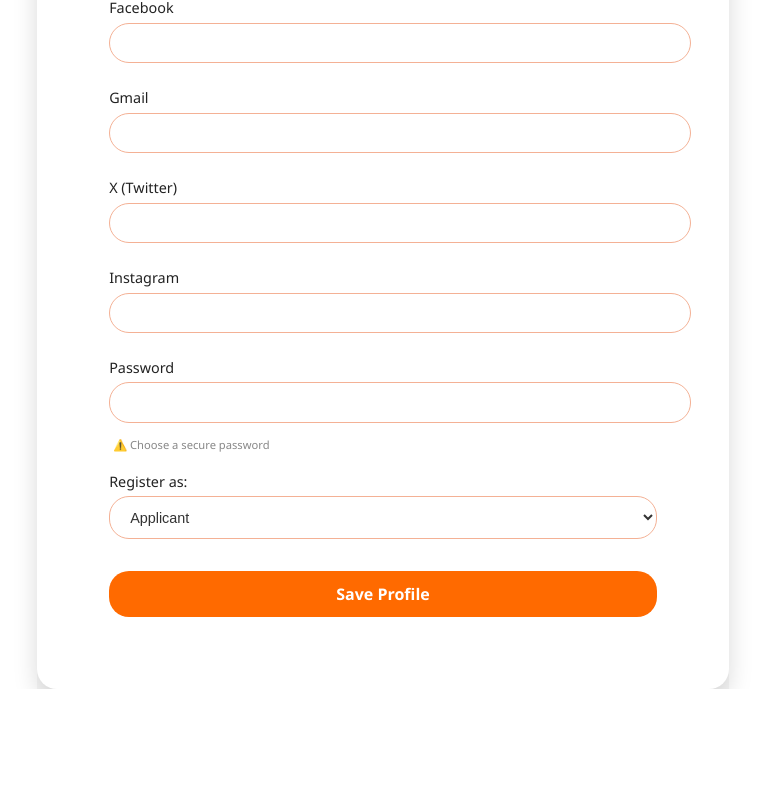
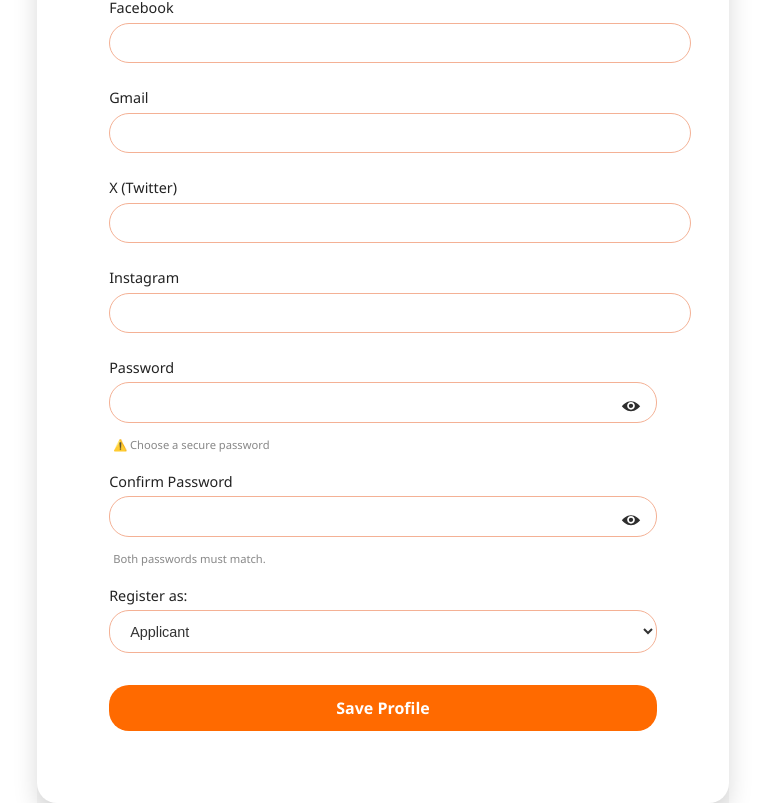
Before and after one commit to VikaRen44/GuildBulletin, a React (Vite) app: page /complete-profile in a window 1280 px wide. Shown: the part 766-1569 px from the top of the page, without its empty margins (257-1022 px from the left). Before the commit the page ends 1455 px from the top, so only its background shows below. Built offline with nearby package versions, Linux system fonts and the light colour scheme; no server answers; the database is empty; sample sign-in values are in the browser's storage.

Commit message:
Final Edits

```diff
--- a/src/Styles/completeProfile.css
+++ b/src/Styles/completeProfile.css
@@ -242,3 +242,61 @@
     margin: 10px 0;
   }
 }
+
+/* Keep the icon fixed in place */
+.password-field {
+  position: relative;
+  display: flex;
+  align-items: center;
+}
+
+.password-field input {
+  width: 100%;
+  padding-right: 44px !important;   /* room for the icon */
+}
+
+/* Eye button pinned to the right edge */
+.password-field .eye-toggle {
+  position: absolute;
+  right: 12px;
+  top: 50%;
+  transform: translateY(-50%) !important;   /* lock vertical position */
+  background: transparent !important;
+  border: none !important;
+  padding: 0 !important;
+  margin: 0 !important;
+  width: 28px;
+  height: 28px;
+  display: inline-flex !important;          /* defeat any global block button rules */
+  align-items: center;
+  justify-content: center;
+  line-height: 1;
+  cursor: pointer;
+
+  /* Only fade opacity; do NOT animate transform/box-shadow/etc. */
+  transition: opacity 120ms ease !important;
+}
+
+/* Prevent hover/active/focus from moving/scaling the button */
+.password-field .eye-toggle:hover,
+.password-field .eye-toggle:active,
+.password-field .eye-toggle:focus {
+  opacity: 0.8;                              /* subtle visual feedback */
+  transform: translateY(-50%) !important;    /* re-assert no movement */
+  box-shadow: none !important;
+  outline: none !important;
+}
+
+/* Size/color the SVG; clicks still hit the button */
+.password-field .eye-toggle svg {
+  width: 20px;
+  height: 20px;
+  color: #2e2e2e;                            /* tweak to match your theme */
+  pointer-events: none;
+}
+
+/* If any global button :hover adds translate/scale via a generic selector, nuke it: */
+.password-field .eye-toggle,
+.password-field .eye-toggle:hover {
+  transform-origin: center center !important;
+}
--- a/src/pages/CompleteProfile.jsx
+++ b/src/pages/CompleteProfile.jsx
@@ -8,14 +8,28 @@ import AlertModal from "../components/AlertModal"; // ✅ Custom modal for alert
 const auth = getAuth();
 const db = getFirestore();
 
+// --- simple inline SVG icons ---
+const EyeIcon = ({ className }) => (
+  <svg className={className} viewBox="0 0 24 24" aria-hidden="true">
+    <path fill="currentColor" d="M12 5C6.5 5 2.5 9.2 1.3 10.7l-.3.4.3.4C2.5 13 6.5 17.2 12 17.2s9.5-4.2 10.7-5.7l.3-.4-.3-.4C21.5 9.2 17.5 5 12 5zm0 10.2c-2.5 0-4.6-2-4.6-4.6S9.5 6 12 6s4.6 2 4.6 4.6-2 4.6-4.6 4.6zm0-7.2a2.6 2.6 0 1 0 0 5.2 2.6 2.6 0 0 0 0-5.2z"/>
+  </svg>
+);
+
+const EyeOffIcon = ({ className }) => (
+  <svg className={className} viewBox="0 0 24 24" aria-hidden="true">
+    <path fill="currentColor" d="M2.1 3.5 3.5 2.1 21.9 20.5 20.5 21.9 16.9 18.3c-1.5.6-3 .9-4.9.9-5.5 0-9.5-4.2-10.7-5.7l-.3-.4.3-.4c.8-1 2.5-2.9 5-4.3L2.1 3.5zm8.4 8.4 2 2a2.6 2.6 0 0 1-2-2zM12 6c1.8 0 3.2.5 4.5 1.2l-1.1 1.1A4.6 4.6 0 0 0 9.7 14l-1.1 1.1c.8.3 1.9.6 3.4.6 4.7 0 8.4-3.2 9.6-4.7l.3-.4-.3-.4C20.5 9.8 18 7.5 15 6.6l-1.1 1.1c-.5-.3-1.2-.7-1.9-.7z"/>
+  </svg>
+);
+
 const CompleteProfile = () => {
   const location = useLocation();
   const navigate = useNavigate();
   const isEditMode = location.state?.editMode || false;
-  const [alertMessage, setAlertMessage] = useState(""); // 🔔 Modal message
-  const [alertCallback, setAlertCallback] = useState(null); // 🔁 Optional callback after closing
+  const [alertMessage, setAlertMessage] = useState("");
+  const [alertCallback, setAlertCallback] = useState(null);
 
   const [user, setUser] = useState(null);
+
   const [formData, setFormData] = useState({
     firstName: "",
     lastName: "",
@@ -29,16 +43,18 @@ const CompleteProfile = () => {
     password: "",
   });
 
+  const [confirmPassword, setConfirmPassword] = useState("");
+  const [showPassword, setShowPassword] = useState(false);
+  const [showConfirm, setShowConfirm] = useState(false);
+
   const showAlert = (message, callback = null) => {
     setAlertMessage(message);
     setAlertCallback(() => callback);
   };
-
   const closeAlert = () => {
     setAlertMessage("");
     if (typeof alertCallback === "function") alertCallback();
   };
-
 
   useEffect(() => {
     const unsubscribe = onAuthStateChanged(auth, async (currentUser) => {
@@ -49,25 +65,22 @@ const CompleteProfile = () => {
         setUser(currentUser);
         const userDoc = await getDoc(doc(db, "Users", currentUser.uid));
         const incomingPassword = location.state?.password || "";
-
         if (userDoc.exists()) {
           setFormData((prev) => ({
             ...prev,
             ...userDoc.data(),
-            password: incomingPassword // ✅ prefill password if passed
+            password: incomingPassword,
           }));
         } else {
           setFormData((prev) => ({
             ...prev,
-            password: incomingPassword // ✅ fallback when no doc exists
+            password: incomingPassword,
           }));
         }
       }
     });
-
     return () => unsubscribe();
   }, [navigate, location.state]);
-
 
   const handleChange = (e) => {
     setFormData({ ...formData, [e.target.name]: e.target.value });
@@ -76,12 +89,10 @@ const CompleteProfile = () => {
   const handleImageUpload = async (e) => {
     const file = e.target.files[0];
     if (!file) return;
-
     if (file.size > 700 * 1024) {
       showAlert("Image too large! Please use an image under 700KB.");
       return;
     }
-
     const reader = new FileReader();
     reader.onloadend = () => {
       setFormData((prev) => ({ ...prev, profileImage: reader.result }));
@@ -91,13 +102,17 @@ const CompleteProfile = () => {
 
   const handleSubmit = async () => {
     if (!user) return;
+
+    // require matching passwords when creating (not edit mode)
+    if (!isEditMode && formData.password !== confirmPassword) {
+      showAlert("Passwords do not match. Please re-enter them.");
+      return;
+    }
+
     try {
       await setDoc(
         doc(db, "Users", user.uid),
-        {
-          ...formData,
-          updatedAt: new Date(),
-        },
+        { ...formData, updatedAt: new Date() },
         { merge: true }
       );
 
@@ -105,9 +120,7 @@ const CompleteProfile = () => {
         await updatePassword(user, formData.password);
       }
 
-      showAlert("Profile updated successfully!", () => {
-        navigate("/home");
-      });
+      showAlert("Profile updated successfully!", () => navigate("/home"));
     } catch (error) {
       console.error("Error updating profile:", error);
       showAlert("Failed to update profile. Try again.");
@@ -119,20 +132,14 @@ const CompleteProfile = () => {
       <div className="complete-profile-container">
         <div className="button-h1">
           {isEditMode && (
-            <button onClick={() => navigate("/home")} className="back-button">
-              ⬅
-            </button>
+            <button onClick={() => navigate("/home")} className="back-button">⬅</button>
           )}
-
           <h1>{isEditMode ? "Edit Your Profile" : "Complete Your Profile"}</h1>
         </div>
+
         <div className="complete-profile-pic-container">
           {formData.profileImage ? (
-            <img
-              src={formData.profileImage}
-              alt="Profile"
-              className="complete-profile-preview"
-            />
+            <img src={formData.profileImage} alt="Profile" className="complete-profile-preview" />
           ) : (
             <p>No profile picture uploaded</p>
           )}
@@ -143,66 +150,67 @@ const CompleteProfile = () => {
         </div>
 
         <label>First Name</label>
-        <input
-          type="text"
-          name="firstName"
-          value={formData.firstName}
-          onChange={handleChange}
-        />
+        <input type="text" name="firstName" value={formData.firstName} onChange={handleChange} />
 
         <label>Last Name</label>
-        <input
-          type="text"
-          name="lastName"
-          value={formData.lastName}
-          onChange={handleChange}
-        />
+        <input type="text" name="lastName" value={formData.lastName} onChange={handleChange} />
 
         <label>About You</label>
         <textarea name="about" value={formData.about} onChange={handleChange} />
 
         <label>Facebook</label>
-        <input
-          type="text"
-          name="facebook"
-          value={formData.facebook}
-          onChange={handleChange}
-        />
+        <input type="text" name="facebook" value={formData.facebook} onChange={handleChange} />
 
         <label>Gmail</label>
-        <input
-          type="text"
-          name="gmail"
-          value={formData.gmail}
-          onChange={handleChange}
-        />
+        <input type="text" name="gmail" value={formData.gmail} onChange={handleChange} />
 
         <label>X (Twitter)</label>
-        <input
-          type="text"
-          name="xLink"
-          value={formData.xLink}
-          onChange={handleChange}
-        />
+        <input type="text" name="xLink" value={formData.xLink} onChange={handleChange} />
 
         <label>Instagram</label>
-        <input
-          type="text"
-          name="instagram"
-          value={formData.instagram}
-          onChange={handleChange}
-        />
+        <input type="text" name="instagram" value={formData.instagram} onChange={handleChange} />
 
         {!isEditMode && (
           <>
             <label>Password</label>
-            <input
-              type="password"
-              name="password"
-              value={formData.password}
-              onChange={handleChange}
-            />
+            <div className="password-field">
+              <input
+                type={showPassword ? "text" : "password"}
+                name="password"
+                value={formData.password}
+                onChange={handleChange}
+              />
+              <button
+                type="button"
+                className="eye-toggle"
+                onClick={() => setShowPassword((s) => !s)}
+                aria-label={showPassword ? "Hide password" : "Show password"}
+                title={showPassword ? "Hide password" : "Show password"}
+              >
+                {showPassword ? <EyeOffIcon /> : <EyeIcon />}
+              </button>
+            </div>
             <small>⚠️ Choose a secure password</small>
+
+            <label>Confirm Password</label>
+            <div className="password-field">
+              <input
+                type={showConfirm ? "text" : "password"}
+                name="confirmPassword"
+                value={confirmPassword}
+                onChange={(e) => setConfirmPassword(e.target.value)}
+              />
+              <button
+                type="button"
+                className="eye-toggle"
+                onClick={() => setShowConfirm((s) => !s)}
+                aria-label={showConfirm ? "Hide confirm password" : "Show confirm password"}
+                title={showConfirm ? "Hide confirm password" : "Show confirm password"}
+              >
+                {showConfirm ? <EyeOffIcon /> : <EyeIcon />}
+              </button>
+            </div>
+            <small>Both passwords must match.</small>
           </>
         )}
 
```
Also changed, not shown: src/App.jsx (+51 -1 lines), src/pages/Admin.jsx (+59 -3 lines).
